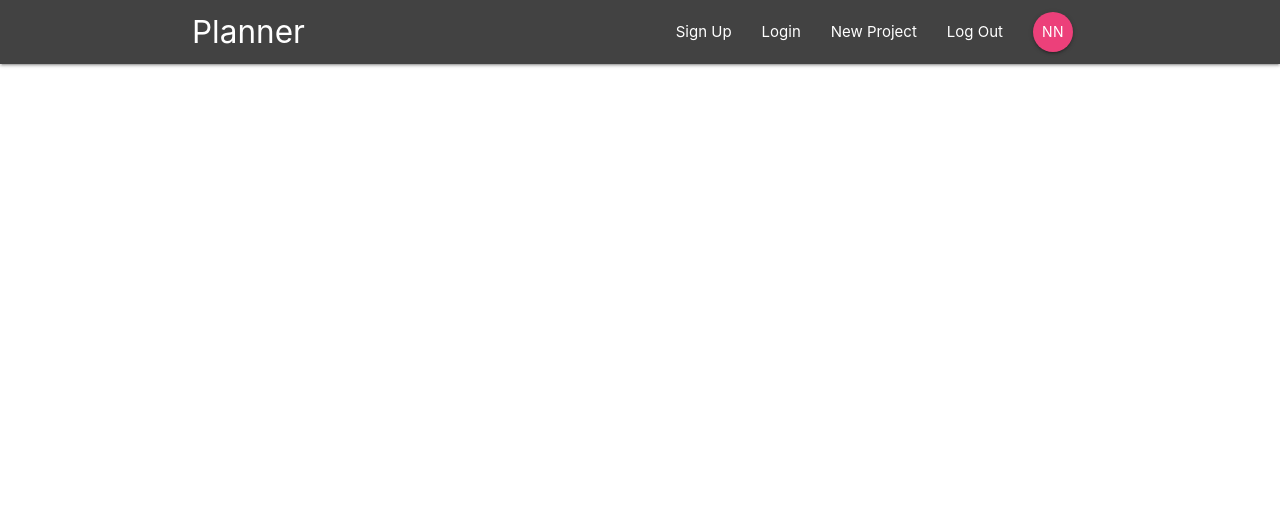
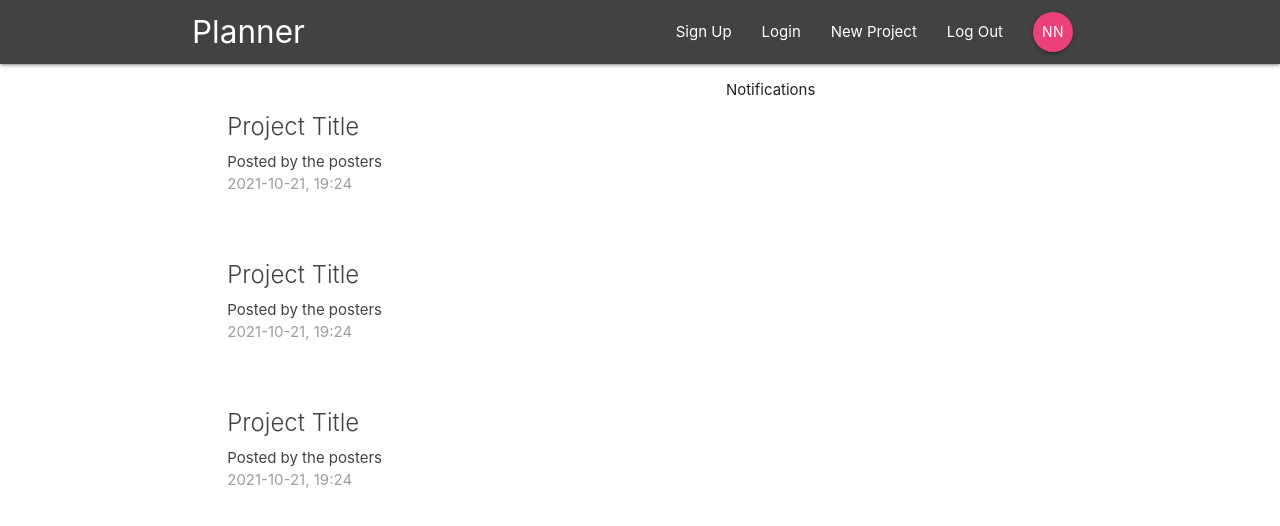
Before and after one commit to strobosaur/project-planner, a React (Create React App) app: page / in a window 1280 px wide. Shown: the top 526 px of the page. Built offline with nearby package versions, Linux system fonts and the light colour scheme.

Commit message:
Basic dashboard & project list

```diff
--- a/src/App.js
+++ b/src/App.js
@@ -1,11 +1,15 @@
-import { BrowserRouter } from 'react-router-dom';
+import { BrowserRouter, Switch, Route } from 'react-router-dom';
 import Navbar from './components/layout/Navbar';
+import Dashboard from './components/dashboard/Dashboard';
 
 function App() {
   return (
     <BrowserRouter>
       <div className="App">
         <Navbar />
+        <Switch>
+          <Route path='/' component={Dashboard} />
+        </Switch>
       </div>
     </BrowserRouter>
   );
--- a/src/components/dashboard/Dashboard.js
+++ b/src/components/dashboard/Dashboard.js
@@ -0,0 +1,22 @@
+import React, { Component } from 'react';
+import Notifications from './Notifications';
+import ProjectList from '../projects/ProjectList';
+
+class Dashboard extends Component {
+  render(){
+    return (
+      <div className="dashboard container">
+        <div className="row">
+          <div className="col s12 m6">
+            <ProjectList />
+          </div>
+          <div className="col s12 m5 offset-m1">
+            <Notifications />
+          </div>
+        </div>
+      </div>
+    )
+  }
+}
+
+export default Dashboard;
--- a/src/components/dashboard/Notifications.js
+++ b/src/components/dashboard/Notifications.js
@@ -0,0 +1,11 @@
+import React from 'react';
+
+const Notifications = () => {
+  return (
+    <div>
+      <p>Notifications</p>
+    </div>
+  );
+}
+
+export default Notifications;
--- a/src/components/projects/ProjectList.js
+++ b/src/components/projects/ProjectList.js
@@ -0,0 +1,35 @@
+import React from 'react';
+
+const ProjectList = () => {
+  return (
+    <div className="project-list section">
+
+      <div className="card z-depth-0 project-summary">
+        <div className="card-content grey-text text-darken-3">
+          <span className="card-title">Project Title</span>
+          <p>Posted by the posters</p>
+          <p className="grey-text">2021-10-21, 19:24</p>
+        </div>
+      </div>
+
+      <div className="card z-depth-0 project-summary">
+        <div className="card-content grey-text text-darken-3">
+          <span className="card-title">Project Title</span>
+          <p>Posted by the posters</p>
+          <p className="grey-text">2021-10-21, 19:24</p>
+        </div>
+      </div>
+
+      <div className="card z-depth-0 project-summary">
+        <div className="card-content grey-text text-darken-3">
+          <span className="card-title">Project Title</span>
+          <p>Posted by the posters</p>
+          <p className="grey-text">2021-10-21, 19:24</p>
+        </div>
+      </div>
+
+    </div>
+  );
+}
+
+export default ProjectList;
```
